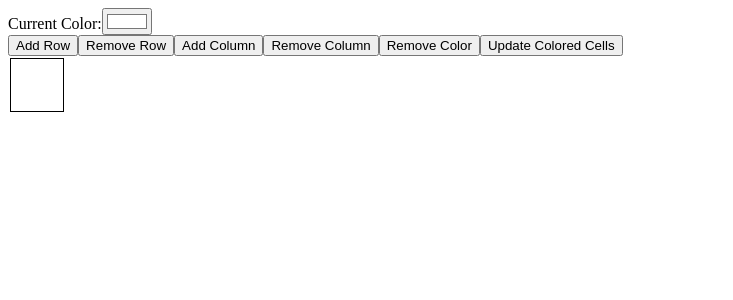
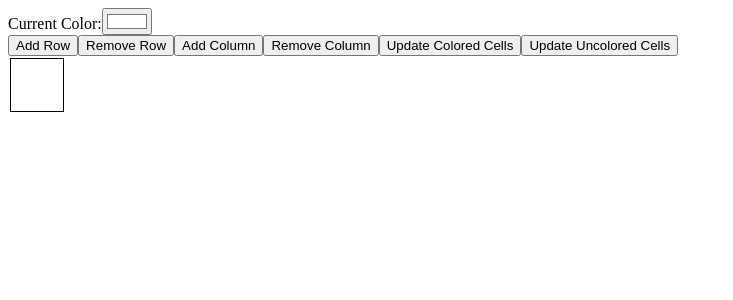
Before and after one commit to aurnabdas/React-Gridmaker, a React (Create React App) app in the folder vy6j3f/src/: page / in a window 1280 px wide. Shown: the top 300 px of the page, without its empty margins (0-733 px from the left). Built offline with nearby package versions, Linux system fonts and the light colour scheme.

Commit message:
added updateuncolored

```diff
--- a/vy6j3f/src/App.js
+++ b/vy6j3f/src/App.js
@@ -52,18 +52,6 @@ function Grid() {
     }
   };
 
-  const removeColor = () =>{
-    const updatedGrid = [...grid];
-    for(let i = 0; i < updatedGrid.length; i++){
-     for(let j = 0; j < updatedGrid[i].length; j++ ){
-       if(updatedGrid[i][j] != '#ffffff'){
-       updatedGrid[i][j] = '#ffffff';
-       }
-     }
-    }
-
-    setGrid(updatedGrid);
-   };
   const updateColoredCells = () => {
    const updatedGrid = [...grid];
    for(let i = 0; i < updatedGrid.length; i++){
@@ -77,6 +65,18 @@ function Grid() {
    }
    setGrid(updatedGrid);
   }
+
+  const updateUncoloredCells = () => {
+    const updatedGrid = [...grid];
+    for(let i = 0; i < updatedGrid.length; i++){
+     for(let j = 0; j < updatedGrid[i].length; j++ ){
+       if(updatedGrid[i][j] === '#ffffff'){
+        updatedGrid[i][j] = selectedColor
+       }
+     }
+    }
+    setGrid(updatedGrid);
+   }
 
   return (
     <div>
@@ -92,8 +92,8 @@ function Grid() {
       <button onClick={removeRow}>Remove Row</button>
       <button onClick={addColumn}>Add Column</button>
       <button onClick={removeColumn}>Remove Column</button>
-      <button onClick={removeColor}>Remove Color</button>
       <button onClick={updateColoredCells}>Update Colored Cells</button>
+      <button onClick={updateUncoloredCells}>Update Uncolored Cells</button>
 
       <table>
         <tbody>
```
